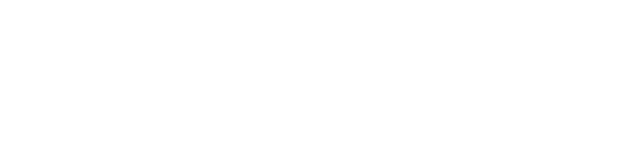
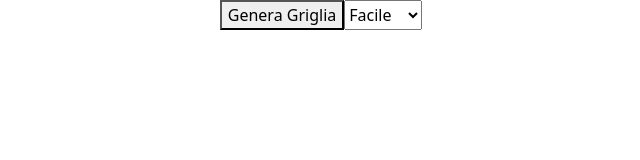
Before and after one commit to Ericdid/js-campominato-grid, a plain HTML site: page index.html in a window 1280 px wide. Shown: the whole page, without its empty margins (319-959 px from the left). Drawn offline with nearby package versions, Linux system fonts and the light colour scheme.

Commit message:
add.grid-buttons

```diff
--- a/index.html
+++ b/index.html
@@ -16,6 +16,14 @@
     <!-- javascript -->
     <script src="./main/main.js"></script>
   </head>
-
-  <body></body>
+  <body>
+    <div class="wrapper d-flex justify-content-center">
+      <button id="Generate">Genera Griglia</button>
+      <select name="difficoltà" id="difficulty">
+        <option value="100">Facile</option>
+        <option value="81">Medio</option>
+        <option value="49">Difficile</option>
+      </select>
+    </div>
+  </body>
 </html>
```
